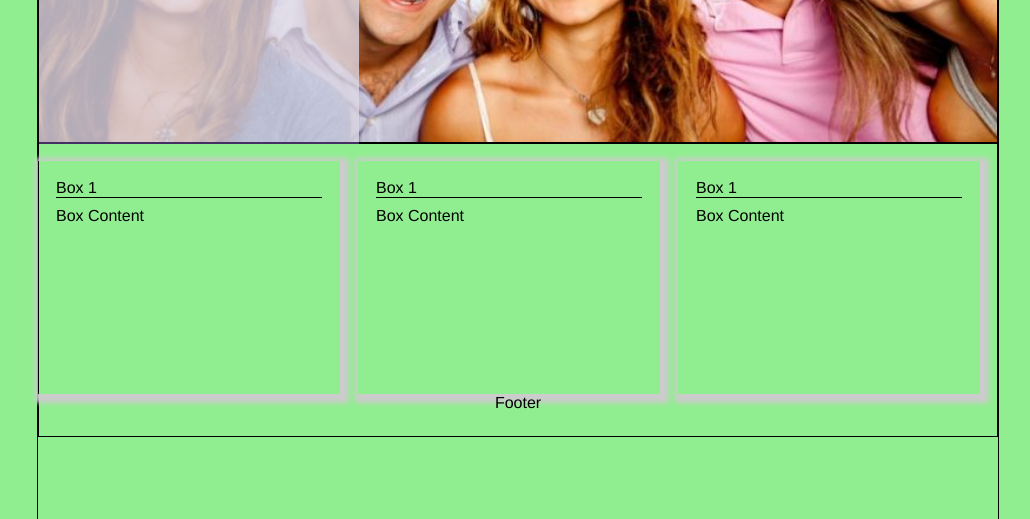
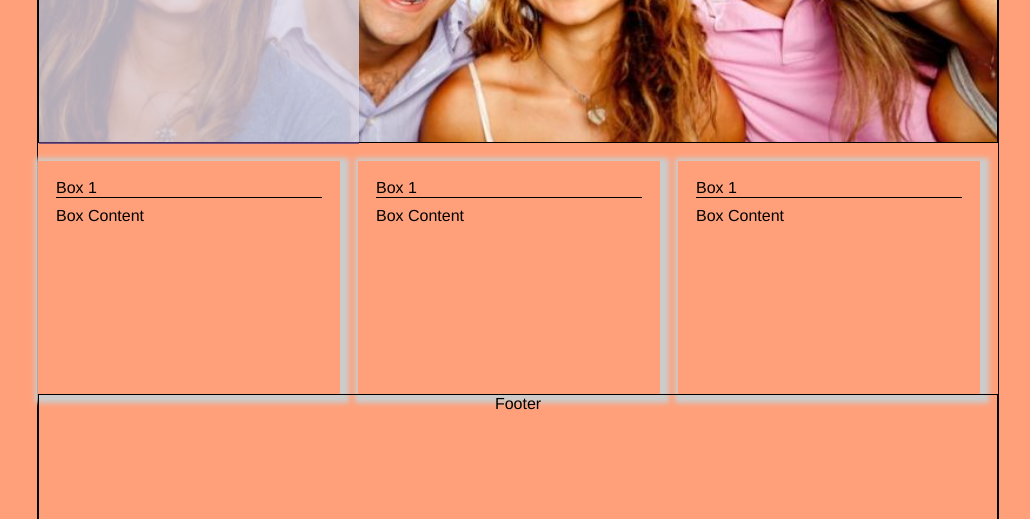
Before and after one commit to NJSal/zlayout, a plain HTML site: page index.html in a window 1280 px wide. Shown: the part 433-952 px from the top of the page, without its empty margins (122-1152 px from the left). Drawn offline with Linux system fonts and the light colour scheme.

Commit message:
task: changed background color

```diff
--- a/cssz/main.css
+++ b/cssz/main.css
@@ -1,5 +1,5 @@
 body {
-    background-color: lightgreen;
+    background-color: lightsalmon;
     font-family: "HelveticaNeue-Light", "Helvetica Neue Light", "Helvetica Neue", Helvetica, Arial, "Lucida Grande", sans-serif;
     font-weight: 300;
 }
@@ -81,9 +81,10 @@ body {
 }
 
 #footer {
-    /*height: 600px;*/
+    position: relative;
+    height: 200px;
     text-align: center;
-    padding: 1.5rem 0;
+    clear: both;
 
 }
 
```
